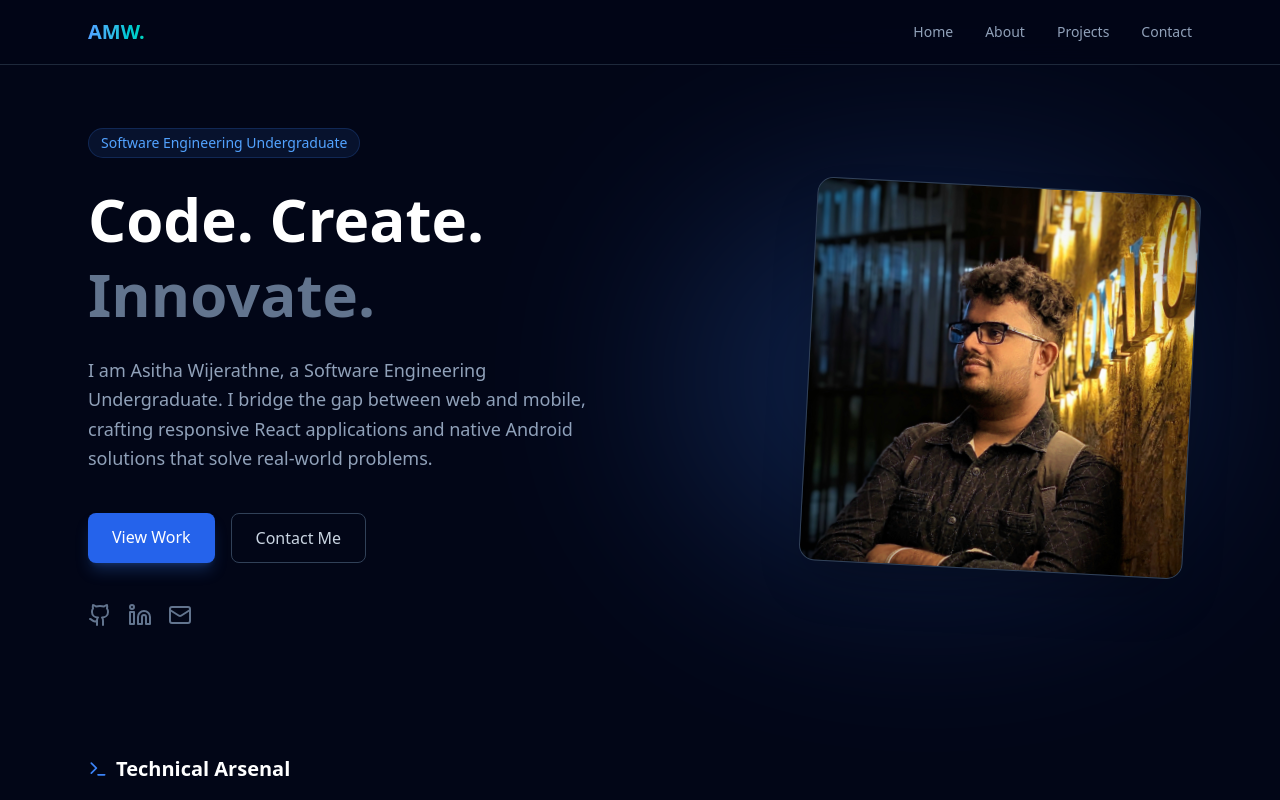
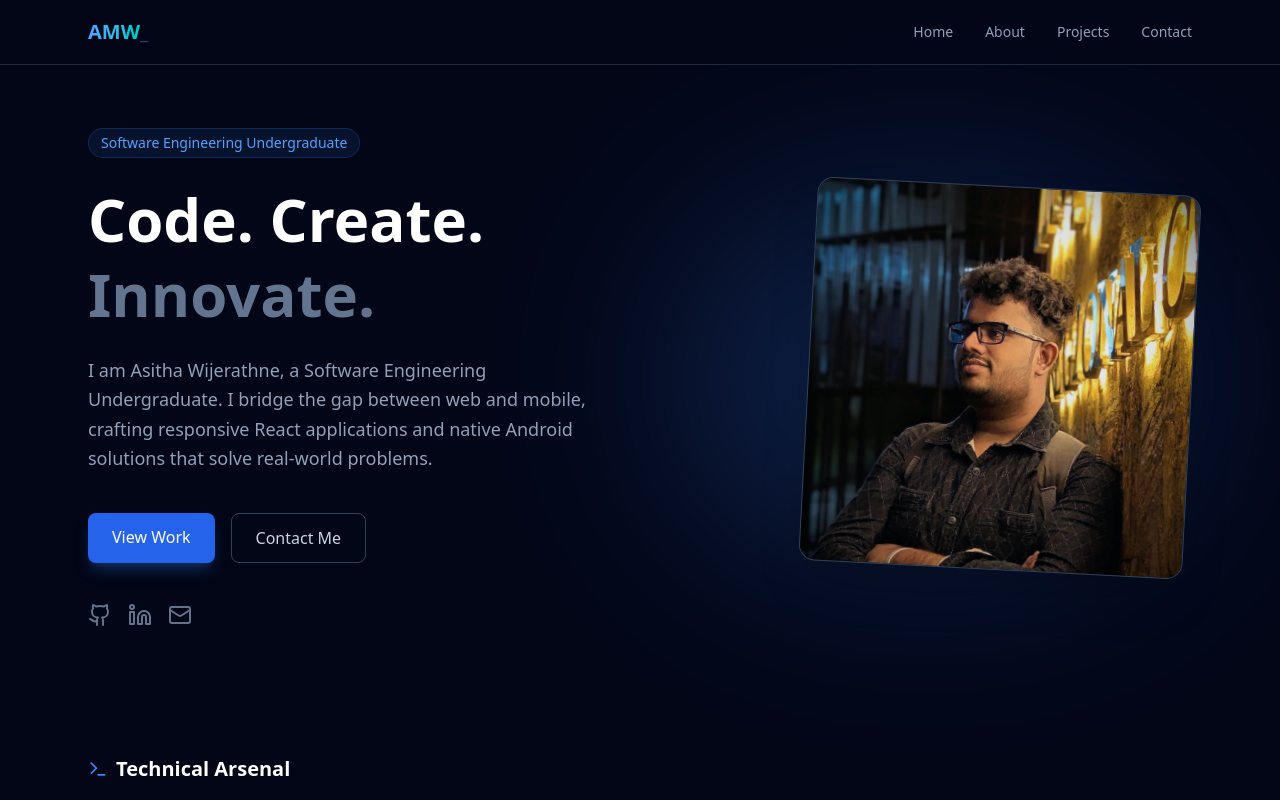
Before and after one commit to AsithaWijerathne/About-me, a React (Vite) app: page / in a window 1280 px wide. Shown: the top 800 px of the page. Built offline with nearby package versions, Linux system fonts and the light colour scheme.

Commit message:
new animations

```diff
--- a/index.html
+++ b/index.html
@@ -1,10 +1,10 @@
-<!doctype html>
+<!DOCTYPE html>
 <html lang="en">
   <head>
     <meta charset="UTF-8" />
-    <link rel="icon" type="image/svg+xml"  />
+    <link rel="icon" type="image/svg+xml" />
     <meta name="viewport" content="width=device-width, initial-scale=1.0" />
-    <title>Vite + React</title>
+    <title>AsithaWijerathne</title>
   </head>
   <body>
     <div id="root"></div>
--- a/src/App.jsx
+++ b/src/App.jsx
@@ -26,7 +26,8 @@ const App = () => {
       <nav className="fixed top-0 w-full bg-slate-950/80 backdrop-blur-md border-b border-slate-800 z-50">
         <div className="max-w-6xl mx-auto px-6 h-16 flex justify-between items-center">
           <div className="text-xl font-bold bg-gradient-to-r from-blue-400 to-teal-400 bg-clip-text text-transparent">
-            AMW.
+            AMW
+            <span className="animate-ping text-blue-400">_</span>
           </div>
 
           {/* Desktop Menu */}
@@ -140,7 +141,8 @@ const App = () => {
               <div className="w-full h-full flex items-center justify-center bg-slate-900">
                 <img
                   src="/src/assets/profile.jpg"
-                  className="w-full h-full object-cover"
+                  alt="Asitha Wijerathne"
+                  className="w-full h-full object-cover opacity-90 group-hover:opacity-100 transition-opacity duration-500"
                 />
               </div>
             </div>
```
